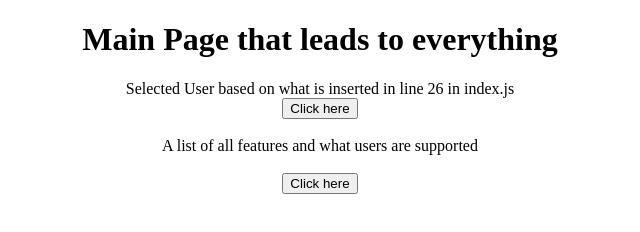
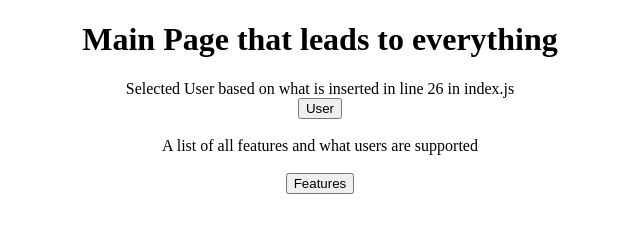
Before and after one commit to Dean998/feature-flags, a website: page src/index.html in a window 1280 px wide. Shown: the whole page, without its empty margins (320-960 px from the left). Drawn offline with Linux system fonts and the light colour scheme.

Commit message:
edit readME again

```diff
--- a/src/index.html
+++ b/src/index.html
@@ -15,11 +15,11 @@
     <h1>Main Page that leads to everything</h1>
 
     <div>  Selected User based on what is inserted in line 26 in index.js</div>
-        <a href="/users"><button>Click here</button></a>
+        <a href="/users"><button>User</button></a>
         <br>
         <br>
     <div>A list of all features and what users are supported</div>
         <br>
-    <a href="/supported"><button>Click here</button></a>
+    <a href="/supported"><button>Features</button></a>
 </body>
 </html>
```
Also changed, not shown: README.md.
